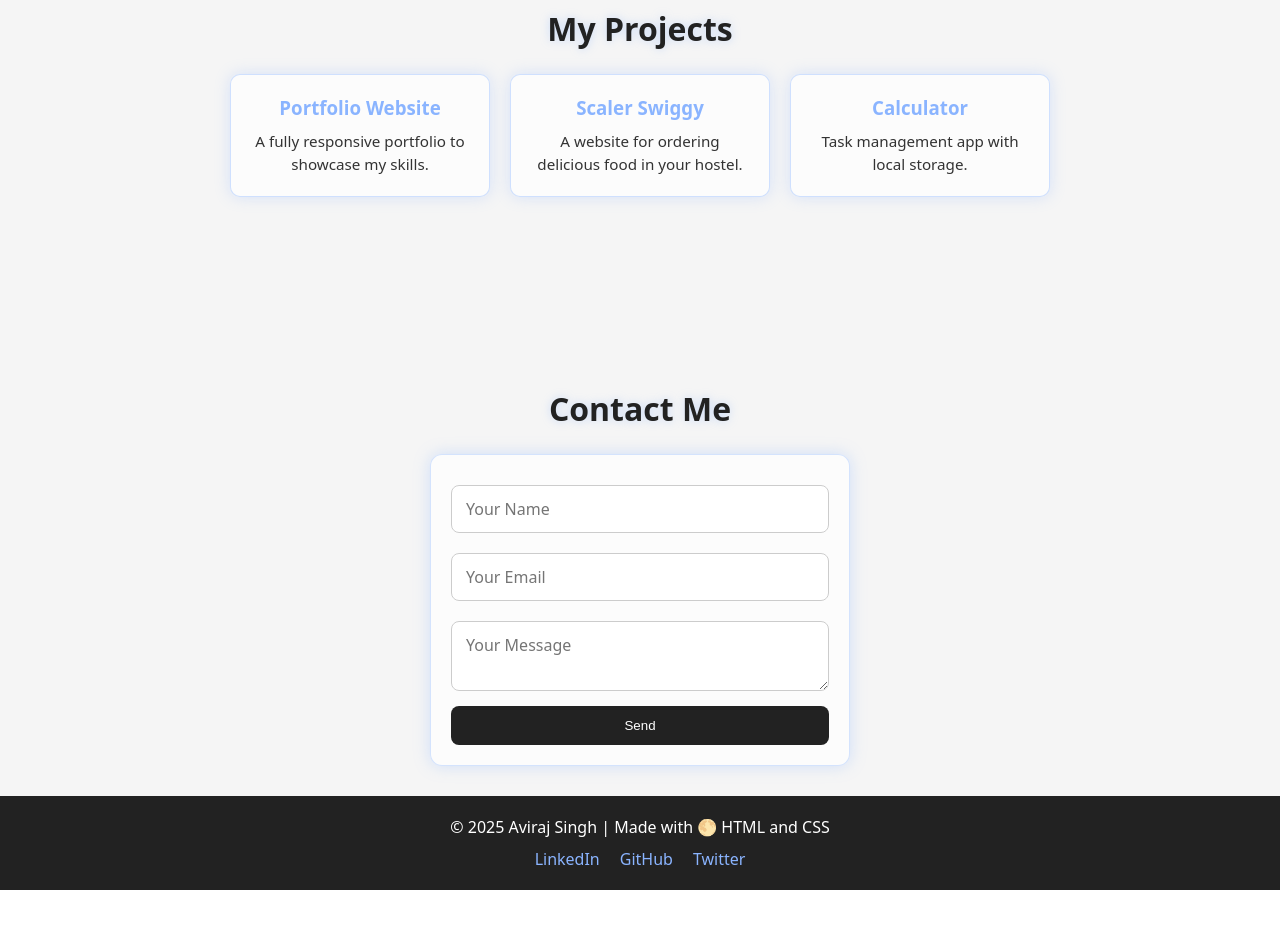
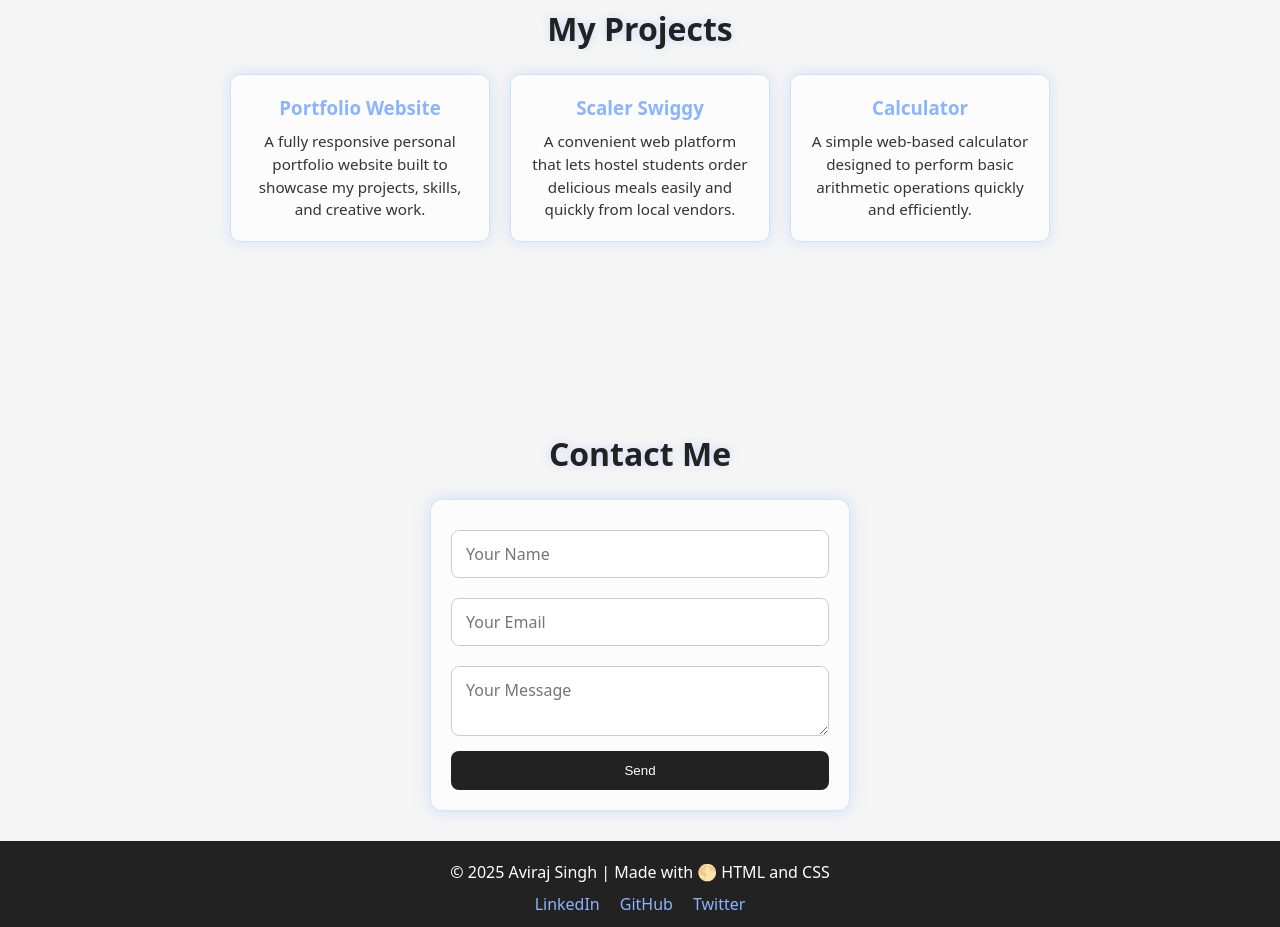
Before and after one commit to aviraj-singh1/MyPortfolio, a plain HTML site: page index.html in a window 1280 px wide. Shown: the part 1280-2207 px from the top of the page. Before the commit the page ends 2170 px from the top, so only its background shows below. Drawn offline with Linux system fonts and the light colour scheme.

Commit message:
my portfolio

```diff
--- a/index.html
+++ b/index.html
@@ -55,17 +55,18 @@
             <div class="project-container">
                 <a href="http://127.0.0.1:5500/index.html#home" target="_blank" class="project-card">
                     <h3>Portfolio Website</h3>
-                    <p>A fully responsive portfolio to showcase my skills.</p>
+                    <p>A fully responsive personal portfolio website built to showcase my projects, skills, and creative work.</p>
+
                 </a>
 
                  <a href="https://scalerswiggy.vercel.app/" target="_blank" class="project-card">
                     <h3>Scaler Swiggy</h3>
-                    <p>A website for ordering delicious food in your hostel.</p>
+                    <p>A convenient web platform that lets hostel students order delicious meals easily and quickly from local vendors.</p>
                 </a>
 
                 <a href="https://aviraj-singh1.github.io/Calculator/" target="_blank" class="project-card">
                     <h3>Calculator</h3>
-                    <p>Task management app with local storage.</p>
+                    <p>A simple web-based calculator designed to perform basic arithmetic operations quickly and efficiently.</p>
                  </a>
             </div>
     </section>
```
